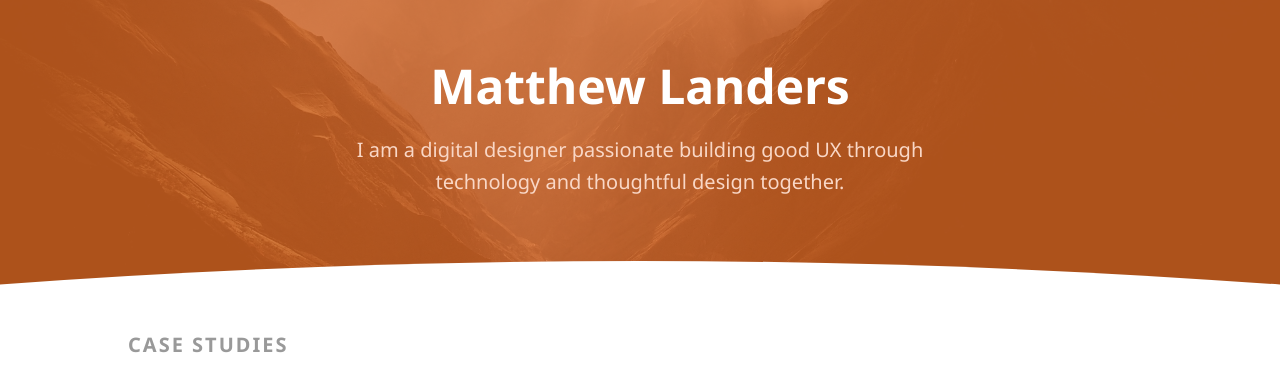
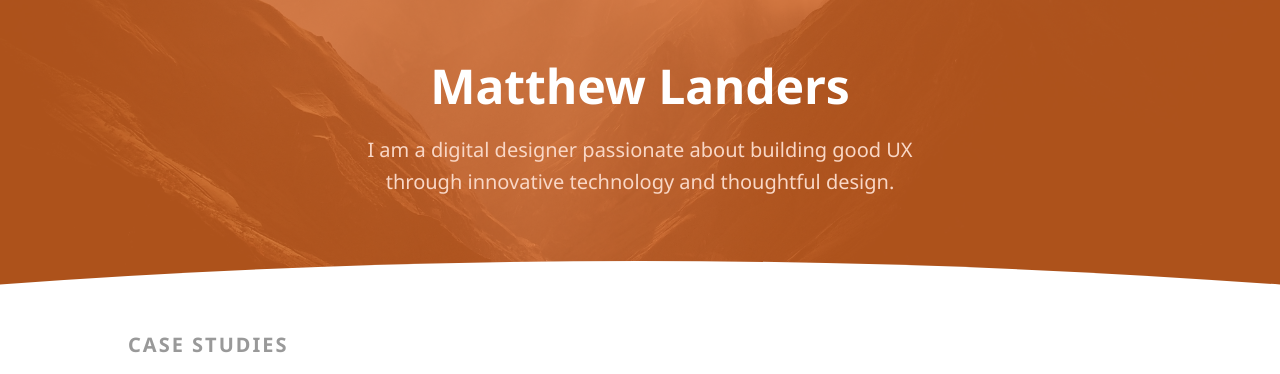
Before and after one commit to mtl87/mtl87.github.io, a plain HTML site: page index.html in a window 1280 px wide. Shown: the part 78-452 px from the top of the page. Drawn offline with Linux system fonts and the light colour scheme.

Commit message:
grammar correction on jumbotron

```diff
--- a/index.html
+++ b/index.html
@@ -60,7 +60,7 @@
   <div class="overlay">
     <article class="container">
       <h1>Matthew Landers</h1>
-      <h3>I am a digital designer passionate building good UX through technology and thoughtful design together.</h3>
+      <h3>I am a digital designer passionate about building good UX through innovative technology and thoughtful design.</h3>
     </article>
   </div>
 </section>
```
